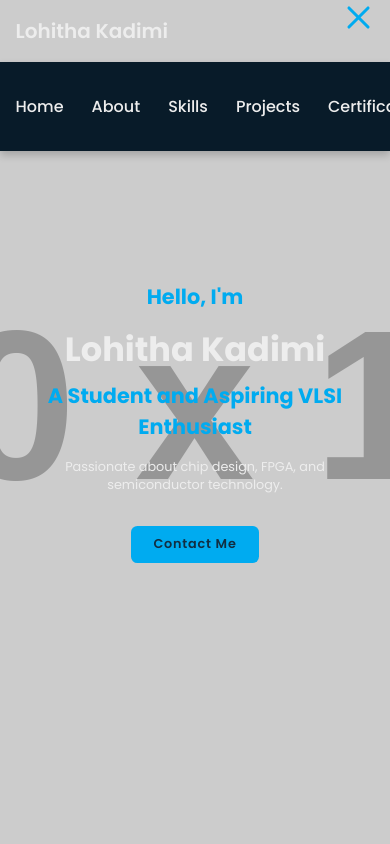
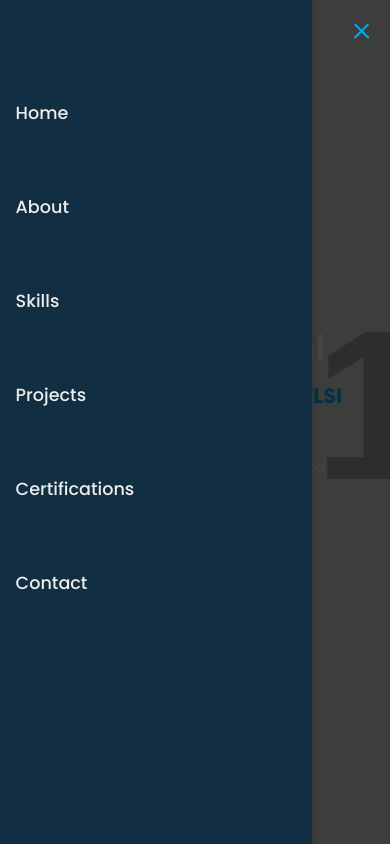
Before and after one commit to KadimiLohitha26/portfolio, a plain HTML site: page index.html in a window 390 px wide. Both pictures are taken after a click on the element 359 px from the left and 31 px from the top of the page. Shown: the top 844 px of the page. Drawn offline with nearby package versions, Linux system fonts and the light colour scheme; placeholder pictures from the web are drawn by us.

Commit message:
Update styles.css

```diff
--- a/styles.css
+++ b/styles.css
@@ -27,6 +27,10 @@ body {
     color: var(--text-color);
     position: relative;
     min-height: 100vh;
+}
+
+body.no-scroll {
+    overflow: hidden;
 }
 
 .header {
@@ -96,17 +100,19 @@ body {
 
 .menu-btn {
     display: none;
-    width: 30px;
-    height: 30px;
+    width: 3rem;
+    height: 3rem;
     cursor: pointer;
+    transition: all 0.3s ease;
+    position: relative;
     z-index: 101;
 }
 
 .menu-btn__burger {
-    width: 30px;
-    height: 3px;
+    width: 2.5rem;
+    height: 0.3rem;
     background: var(--text-color);
-    border-radius: 5px;
+    border-radius: 0.5rem;
     transition: all 0.3s ease;
 }
 
@@ -114,34 +120,52 @@ body {
 .menu-btn__burger::after {
     content: '';
     position: absolute;
-    width: 30px;
-    height: 3px;
+    width: 2.5rem;
+    height: 0.3rem;
     background: var(--text-color);
-    border-radius: 5px;
+    border-radius: 0.5rem;
     transition: all 0.3s ease;
 }
 
 .menu-btn__burger::before {
-    transform: translateY(-8px);
+    transform: translateY(-0.8rem);
 }
 
 .menu-btn__burger::after {
-    transform: translateY(8px);
+    transform: translateY(0.8rem);
 }
 
 .menu-btn.open .menu-btn__burger {
-    transform: translateX(-50px);
+    transform: translateX(-5rem);
     background: transparent;
 }
 
 .menu-btn.open .menu-btn__burger::before {
-    transform: rotate(45deg) translate(35px, -35px);
+    transform: rotate(45deg) translate(3.5rem, -3.5rem);
     background: var(--main-color);
 }
 
 .menu-btn.open .menu-btn__burger::after {
-    transform: rotate(-45deg) translate(35px, 35px);
+    transform: rotate(-45deg) translate(3.5rem, 3.5rem);
     background: var(--main-color);
+}
+
+.menu-overlay {
+    position: fixed;
+    top: 0;
+    left: 0;
+    width: 100%;
+    height: 100%;
+    background: rgba(0, 0, 0, 0.7);
+    z-index: 99;
+    opacity: 0;
+    visibility: hidden;
+    transition: 0.3s;
+}
+
+.menu-overlay.active {
+    opacity: 1;
+    visibility: visible;
 }
 
 section {
@@ -524,7 +548,6 @@ section {
     width: 2rem;
 }
 
-/* Certificate Modal Styles */
 .certificate-modal {
     display: none;
     position: fixed;
@@ -688,19 +711,27 @@ section {
 
 @media (max-width: 768px) {
     .menu-btn {
-        display: block;
+        display: flex;
+        flex-direction: column;
+        justify-content: center;
+        align-items: center;
+        z-index: 101;
     }
 
     .navbar {
-        position: absolute;
-        top: 100%;
+        position: fixed;
+        top: 0;
         left: -100%;
-        width: 100%;
-        padding: 1rem 4%;
-        background: var(--bg-color);
+        width: 80%;
+        height: 100vh;
+        padding: 10rem 4% 2rem;
+        background: var(--second-bg-color);
         box-shadow: 0 0.5rem 1rem rgba(0, 0, 0, 0.2);
-        z-index: 99;
-        transition: 0.3s;
+        z-index: 100;
+        transition: 0.5s ease;
+        display: flex;
+        flex-direction: column;
+        justify-content: flex-start;
     }
 
     .navbar.active {
@@ -709,8 +740,14 @@ section {
 
     .nav-link {
         display: block;
-        font-size: 2rem;
-        margin: 3rem 0;
+        font-size: 2.2rem;
+        margin: 1.5rem 0;
+        padding: 1rem 0;
+    }
+
+    .menu-overlay.active {
+        opacity: 1;
+        visibility: visible;
     }
 
     .home {
```
